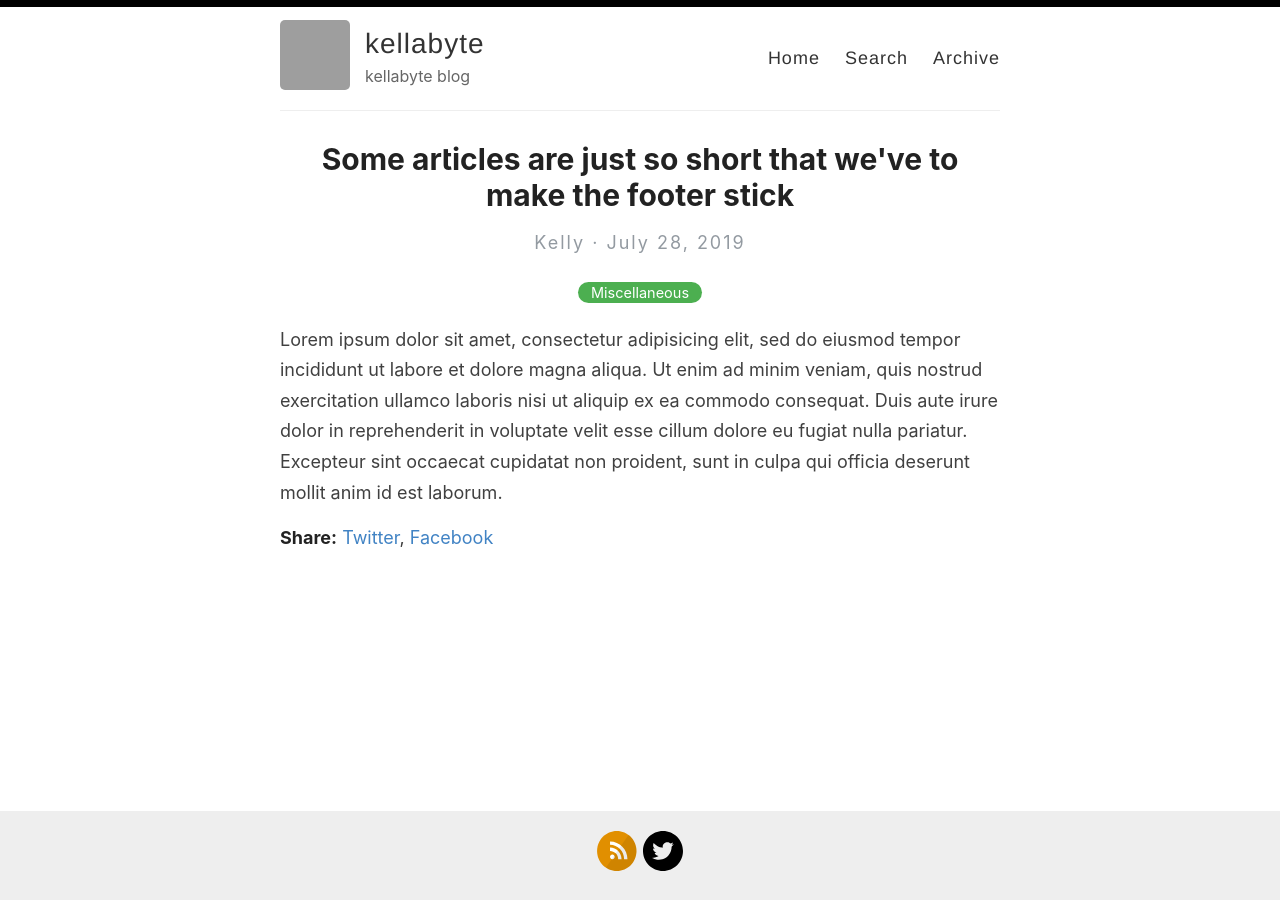
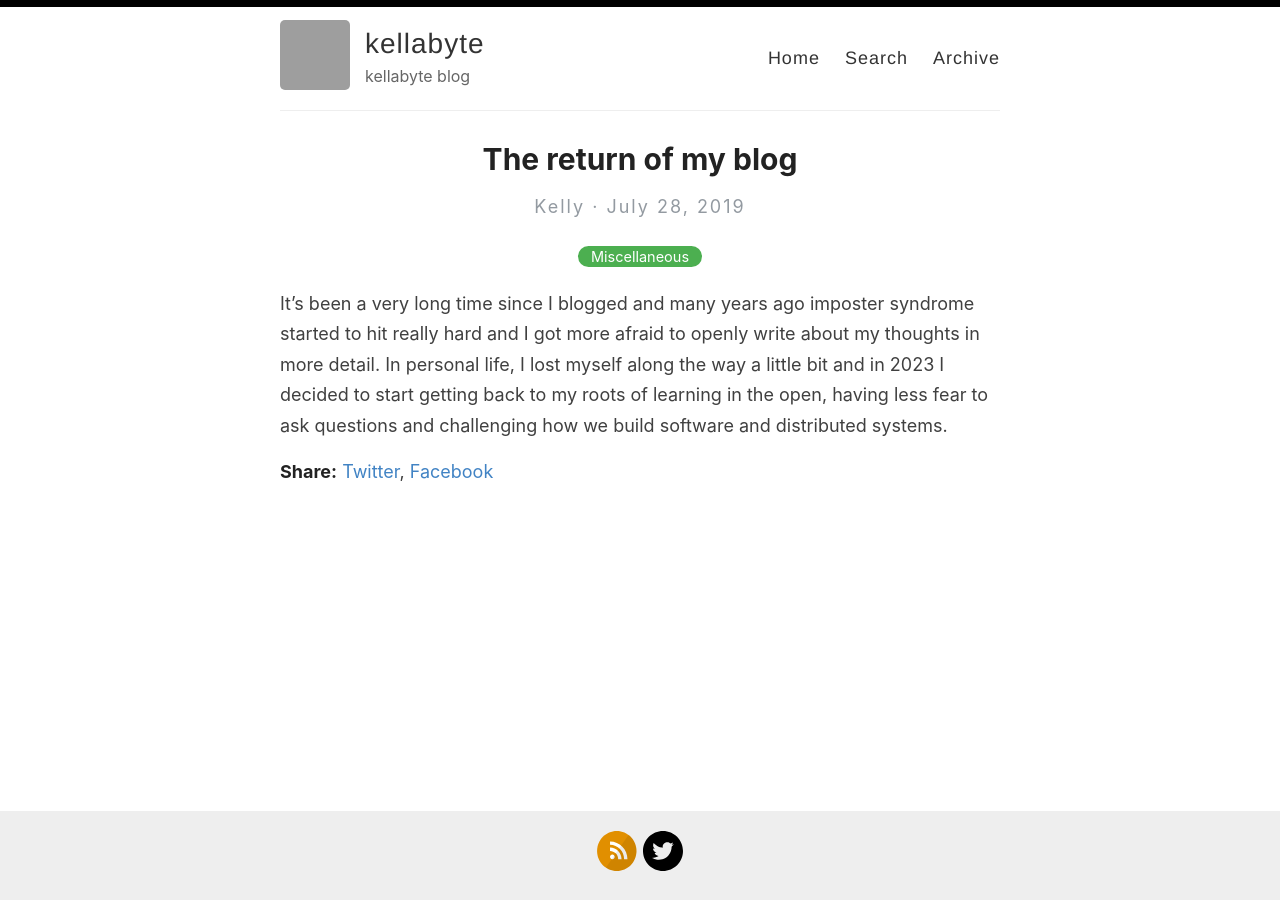
Before and after one commit to kellabyte/kellabyte.github.io, a Jekyll site: the page built from _posts/2019-7-28-super-short-article.md, in a window 1280 px wide. Built offline with Jekyll 4.4.1, drawn with Linux system fonts in a browser that asks for light colours; grey boxes are pictures that could not be loaded.

Commit message:
Update 2019-7-28-super-short-article.md

```diff
--- a/_posts/2019-7-28-super-short-article.md
+++ b/_posts/2019-7-28-super-short-article.md
@@ -1,7 +1,7 @@
 ---
 layout: post
-title: Some articles are just so short that we've to make the footer stick
+title: The return of my blog
 categories: Miscellaneous
 ---
 
-Lorem ipsum dolor sit amet, consectetur adipisicing elit, sed do eiusmod tempor incididunt ut labore et dolore magna aliqua. Ut enim ad minim veniam, quis nostrud exercitation ullamco laboris nisi ut aliquip ex ea commodo consequat. Duis aute irure dolor in reprehenderit in voluptate velit esse cillum dolore eu fugiat nulla pariatur. Excepteur sint occaecat cupidatat non proident, sunt in culpa qui officia deserunt mollit anim id est laborum.
+It's been a very long time since I blogged and many years ago imposter syndrome started to hit really hard and I got more afraid to openly write about my thoughts in more detail. In personal life, I lost myself along the way a little bit and in 2023 I decided to start getting back to my roots of learning in the open, having less fear to ask questions and challenging how we build software and distributed systems.
```
